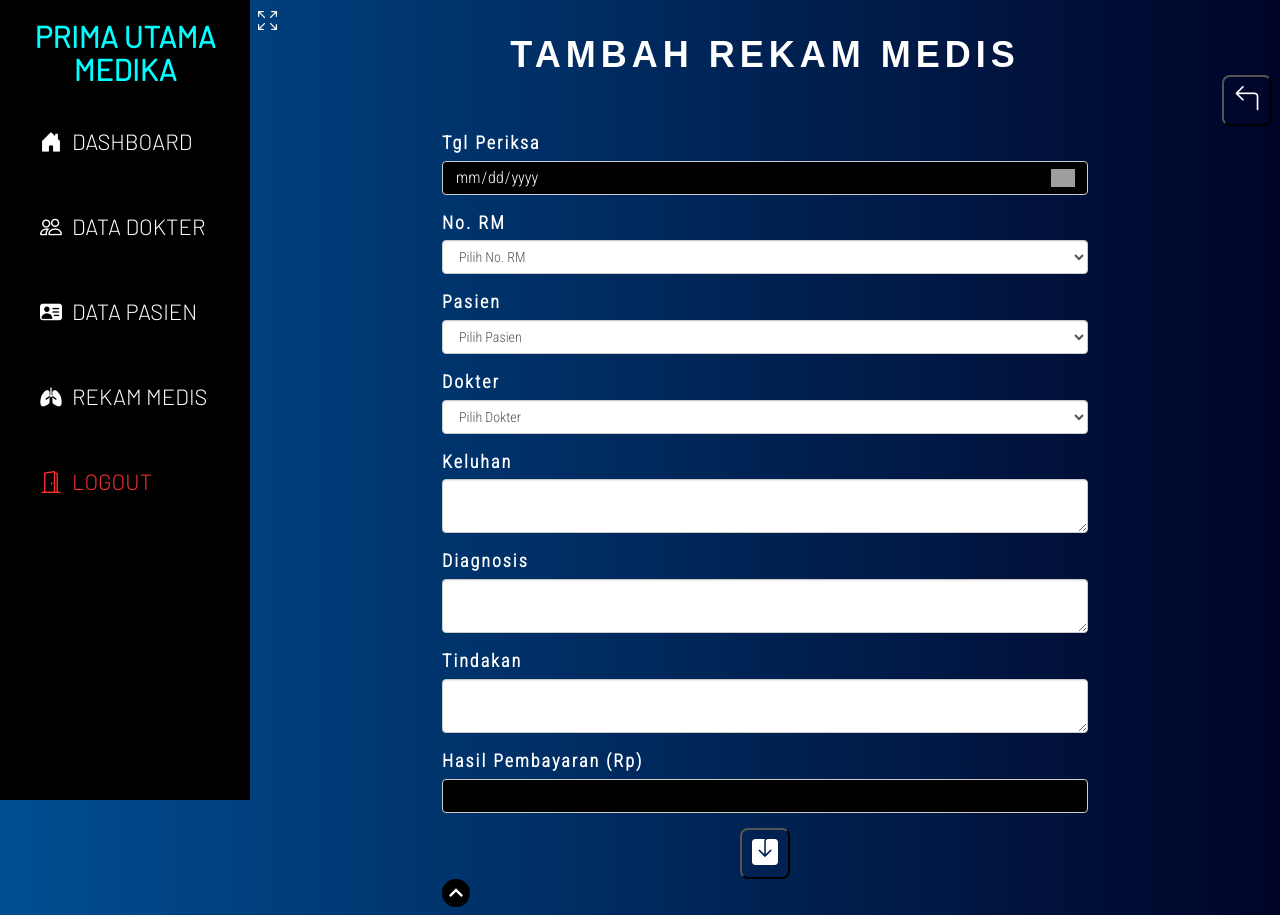
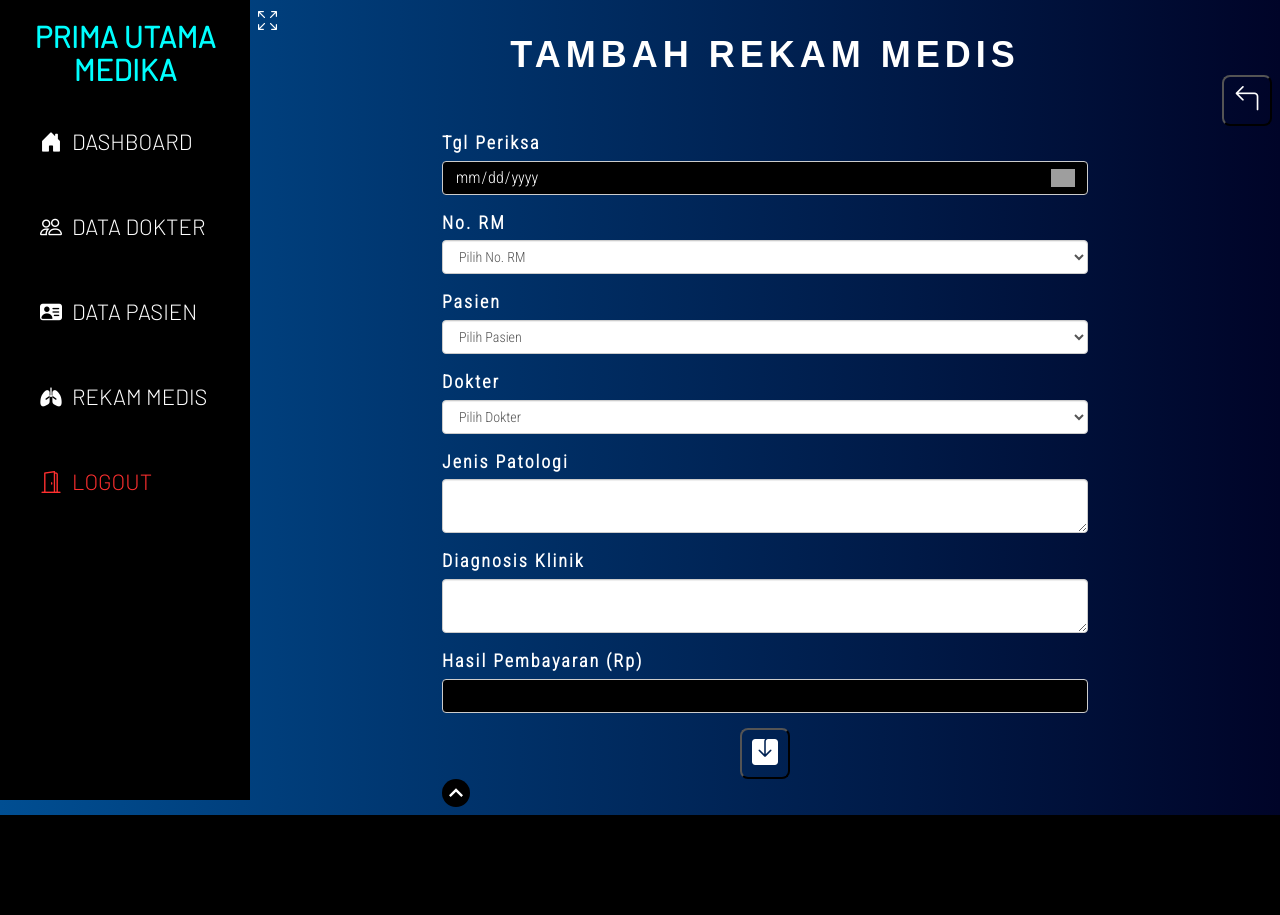
Before and after one commit to damsaddam/datamanagementapplication, a PHP site: page /datamanagementapplication/rekammedis/add.php in a window 1280 px wide. After the commit the page ends 815 px from the top, so only its background shows below. Run offline with PHP 8.4, Linux system fonts and the light colour scheme; the visitor is signed in with stand-in values (Sample User, id 1); data that the repository does not hold is empty; some libraries are stand-ins or nearby versions; some web fonts are replaced.

Commit message:
small changes on the table and the add

```diff
--- a/rekammedis/add.php
+++ b/rekammedis/add.php
@@ -254,16 +254,12 @@
                         </select>
                     </div>
                     <div class="form-group">
-                        <label for="keluhan">Keluhan</label>
-                        <textarea name="keluhan" id="keluhan" class="form-control" required></textarea>
+                        <label for="jenis_patologi">Jenis Patologi</label>
+                        <textarea name="jenis_patologi" id="jenis_patologi" class="form-control" required></textarea>
                     </div>
                     <div class="form-group">
-                        <label for="diagnosis">Diagnosis</label>
+                        <label for="diagnosis">Diagnosis Klinik</label>
                         <textarea name="diagnosis" id="diagnosis" class="form-control" required></textarea>
-                    </div>
-                    <div class="form-group">
-                        <label for="tindakan">Tindakan</label>
-                        <textarea name="tindakan" id="tindakan" class="form-control" required></textarea>
                     </div>
                     <div class="form-group">
                         <label for="hasil_pembayaran">Hasil Pembayaran (Rp)</label>
@@ -284,13 +280,10 @@
     <script>
         // Replace the <textarea id=""> with a CKEditor 4
         // instance, using default configuration.
-        CKEDITOR.replace('keluhan', {
+        CKEDITOR.replace('jenis_patologi', {
             uiColor: '#9CFF2E'
         });
         CKEDITOR.replace('diagnosis', {
-            uiColor: '#9CFF2E'
-        });
-        CKEDITOR.replace('tindakan', {
             uiColor: '#9CFF2E'
         });
     </script>
--- a/rekammedis/proses.php
+++ b/rekammedis/proses.php
@@ -12,10 +12,9 @@ if (isset($_POST['add'])) {
     $no_rm = trim(mysqli_real_escape_string($connect, $_POST['no_rm']));
     $id_pasien = trim(mysqli_real_escape_string($connect, $_POST['id_pasien']));
     $id_dokter = trim(mysqli_real_escape_string($connect, $_POST['id_dokter']));
-    $keluhan = trim(mysqli_real_escape_string($connect, $_POST['keluhan']));
+    $jenis_patologi = trim(mysqli_real_escape_string($connect, $_POST['jenis_patologi']));
     $diagnosis = trim(mysqli_real_escape_string($connect, $_POST['diagnosis']));
-    $tindakan = trim(mysqli_real_escape_string($connect, $_POST['tindakan']));
     $hasil_pembayaran = trim(mysqli_real_escape_string($connect, $_POST['hasil_pembayaran']));
-    mysqli_query($connect, "INSERT INTO rekam_medis (id_rm, tgl_periksa, no_rm, id_pasien, id_dokter, keluhan, diagnosis, tindakan, hasil_pembayaran) VALUES ('$uuid', '$tgl_periksa', '$no_rm', '$id_pasien', '$id_dokter', '$keluhan', '$diagnosis', '$tindakan', '$hasil_pembayaran')") or die(mysqli_error($connect));
+    mysqli_query($connect, "INSERT INTO rekam_medis (id_rm, tgl_periksa, no_rm, id_pasien, id_dokter, jenis_patologi, diagnosis, hasil_pembayaran) VALUES ('$uuid', '$tgl_periksa', '$no_rm', '$id_pasien', '$id_dokter', '$jenis_patologi', '$diagnosis', '$hasil_pembayaran')") or die(mysqli_error($connect));
     echo "<script>window.location='data.php';</script>";
 }
```
Also changed, not shown: rekammedis/data.php (+3 -5 lines).
